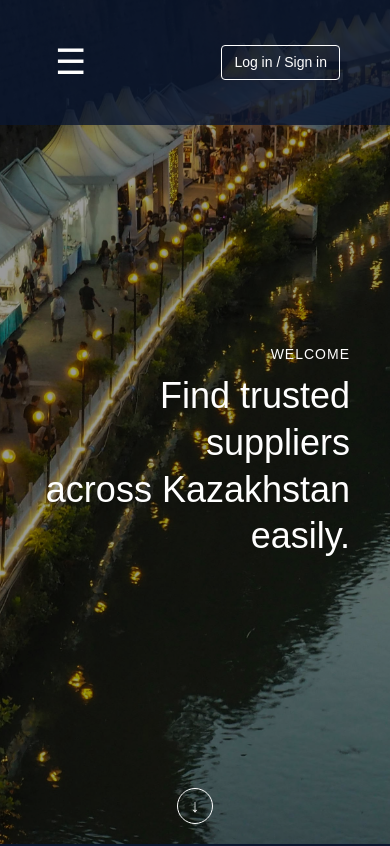
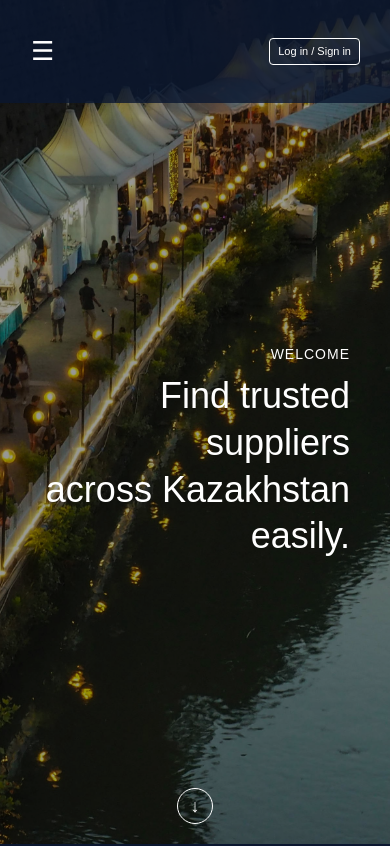
Before and after one commit to Ali-na-abaya/B2B, a Nuxt app: page / in a window 390 px wide. Shown: the top 846 px of the page. Built offline with nearby package versions, Linux system fonts and the light colour scheme.

Commit message:
описание изменений

```diff
--- a/pages/index.vue
+++ b/pages/index.vue
@@ -1091,5 +1091,45 @@ gap: 35px;
   }
 }
 
+@media (max-width: 768px) {
+
+  .burger-container {
+    justify-content: space-between;
+    padding: 12px 16px;
+  }
+
+  .burger-icon {
+    font-size: 26px;
+    margin-left: 15px;
+  }
+  .menu-content {
+    width: 180px;
+    padding: 30px 16px;
+  }
+
+  .menu-content a {
+    font-size: 16px;
+  }
+.login-btn {
+  margin-right: 30px;
+  color: white;
+  text-decoration: none;
+  font-size: 11px;
+  border: 1px solid white;
+  padding: 4px 8px;
+  border-radius: 4px;
+  display: inline-block;
+}
+.login-btn:hover {
+  margin-right: 50px;
+  color: #FCA311;
+  text-decoration: none;
+  font-size: 14px;
+  border: 1px solid white;
+  padding: 6px 12px;
+  border-radius: 4px;
+  display: inline-block;
+}
+}
 
 </style>
```
